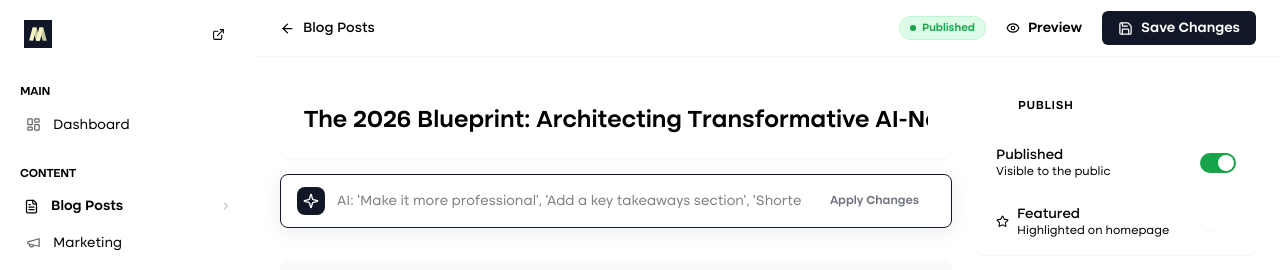
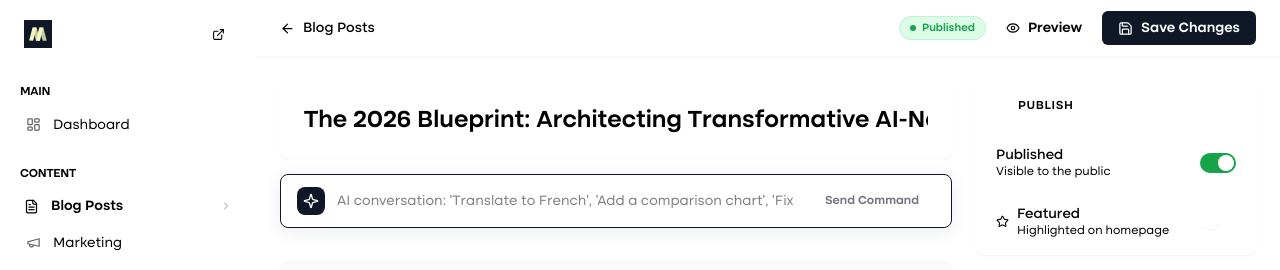
Before and after one commit to MindsCraft/mindscraft.dev, a Next.js app: page /admin/posts/edit/1 in a window 1280 px wide. Shown: the top 270 px of the page. Built offline with nearby package versions, Linux system fonts and the light colour scheme.

Commit message:
feat: conversational AI editor feedback

```diff
--- a/src/app/admin/posts/edit/[id]/page.tsx
+++ b/src/app/admin/posts/edit/[id]/page.tsx
@@ -4,7 +4,7 @@ import { useState, useEffect, use } from 'react'
 import { useRouter } from 'next/navigation'
 import Link from 'next/link'
 import dynamic from 'next/dynamic'
-import { ArrowLeft, Save, Eye, CheckCircle, Star, Tag, FileText, Globe, Sparkle, Loader2 } from 'lucide-react'
+import { ArrowLeft, Save, Eye, CheckCircle, Star, Tag, FileText, Globe, Sparkle, Loader2, X } from 'lucide-react'
 import styles from '@/styles/admin/pages/posts.module.css'
 import Loading from '../../new/loading'
 
@@ -119,10 +119,12 @@ export default function EditPostPage({ params }: { params: Promise<{ id: string
   // ── AI REFINEMENT LOGIC ──
   const [aiInstruction, setAiInstruction] = useState('')
   const [isAiRefining, setIsAiRefining] = useState(false)
+  const [aiResponse, setAiResponse] = useState<string | null>(null)
 
   const handleAiRefine = async () => {
     if (!aiInstruction.trim()) return
     setIsAiRefining(true)
+    setAiResponse(null)
     try {
       const res = await fetch('/api/admin/edit-post-ai', {
         method: 'POST',
@@ -136,6 +138,7 @@ export default function EditPostPage({ params }: { params: Promise<{ id: string
       const data = await res.json()
       if (data.success) {
         setFormData(prev => ({ ...prev, content: data.refinedContent }))
+        setAiResponse(data.explanation || "Changes applied!")
         setAiInstruction('')
       } else {
         alert(data.error || 'Failed to refine content')
@@ -183,14 +186,15 @@ export default function EditPostPage({ params }: { params: Promise<{ id: string
             </div>
 
             {/* AI COMMANDS DOCK */}
-            <div style={{ backgroundColor: 'var(--color-background)', border: '1px solid var(--color-primary)', borderRadius: 'var(--radius-lg)', padding: '12px 16px', marginBottom: 'var(--space-4)', display: 'flex', gap: 'var(--space-3)', alignItems: 'center', boxShadow: '0 4px 20px rgba(16, 24, 40, 0.08)' }}>
+            <div style={{ display: 'flex', flexDirection: 'column', gap: 'var(--space-3)', marginBottom: 'var(--space-4)' }}>
+              <div style={{ backgroundColor: 'var(--color-background)', border: '1px solid var(--color-primary)', borderRadius: 'var(--radius-lg)', padding: '12px 16px', display: 'flex', gap: 'var(--space-3)', alignItems: 'center', boxShadow: '0 4px 20px rgba(16, 24, 40, 0.08)' }}>
                 <div style={{ backgroundColor: 'var(--color-primary)', color: 'white', padding: '6px', borderRadius: '8px', display: 'flex' }}><Sparkle size={16} /></div>
                 <input
                   type="text"
                   value={aiInstruction}
                   onChange={(e) => setAiInstruction(e.target.value)}
                   onKeyDown={(e) => { if (e.key === 'Enter') { e.preventDefault(); handleAiRefine(); }}}
-                placeholder="AI: 'Make it more professional', 'Add a key takeaways section', 'Shorten the introduction'..."
+                  placeholder="AI conversation: 'Translate to French', 'Add a comparison chart', 'Fix my tone'..."
                   style={{ flex: 1, border: 'none', background: 'transparent', outline: 'none', fontSize: 'var(--text-sm)', color: 'var(--color-text-primary)' }}
                 />
                 <button
@@ -200,8 +204,23 @@ export default function EditPostPage({ params }: { params: Promise<{ id: string
                   className={styles.btnSecondary}
                   style={{ padding: '6px 16px', fontSize: 'var(--text-xs)', borderColor: 'var(--color-primary)', color: 'var(--color-primary)', fontWeight: 600 }}
                 >
-                {isAiRefining ? <span style={{ display: 'flex', alignItems: 'center', gap: '8px' }}><Loader2 size={12} className={styles.spin} /> Refining...</span> : 'Apply Changes'}
+                  {isAiRefining ? <span style={{ display: 'flex', alignItems: 'center', gap: '8px' }}><Loader2 size={12} className={styles.spin} /> Processing...</span> : 'Send Command'}
                 </button>
+              </div>
+
+              {aiResponse && (
+                <div style={{ backgroundColor: 'var(--color-surface)', border: '1px solid var(--color-border)', borderRadius: 'var(--radius-lg)', padding: '12px 16px', display: 'flex', gap: 'var(--space-3)', animation: 'slideIn 0.3s ease-out' }}>
+                  <div style={{ flex: 1 }}>
+                    <div style={{ display: 'flex', alignItems: 'center', gap: '8px', marginBottom: '4px' }}>
+                      <span style={{ fontSize: '10px', fontWeight: 700, textTransform: 'uppercase', color: 'var(--color-primary)' }}>AI Assistant Reply</span>
+                    </div>
+                    <p style={{ fontSize: 'var(--text-sm)', color: 'var(--color-text-secondary)', margin: 0, fontStyle: 'italic', lineHeight: 1.5 }}>
+                      "{aiResponse}"
+                    </p>
+                  </div>
+                  <button type="button" onClick={() => setAiResponse(null)} style={{ border: 'none', background: 'none', cursor: 'pointer', color: 'var(--color-text-tertiary)' }}><X size={14} /></button>
+                </div>
+              )}
             </div>
 
             <div style={{ border: '1px solid var(--color-border)', borderRadius: 'var(--radius-lg)', boxShadow: 'var(--shadow-xs)', overflow: 'hidden' }}>
--- a/src/app/api/admin/edit-post-ai/route.ts
+++ b/src/app/api/admin/edit-post-ai/route.ts
@@ -11,7 +11,20 @@ export async function POST(req: Request) {
     const { content, title, instruction } = await req.json();
 
     const genAI = new GoogleGenerativeAI(GEMINI_API_KEY);
-    const model = genAI.getGenerativeModel({ model: 'gemini-2.5-flash' });
+    const model = genAI.getGenerativeModel({
+      model: 'gemini-2.5-flash',
+      generationConfig: {
+        responseMimeType: "application/json",
+        responseSchema: {
+          type: "object",
+          properties: {
+            refinedContent: { type: "string" },
+            explanation: { type: "string" }
+          },
+          required: ["refinedContent", "explanation"]
+        } as any
+      }
+    });
 
     const prompt = `
     You are an expert editor at "MindsCraft", a top-tier software agency.
@@ -26,16 +39,19 @@ export async function POST(req: Request) {
     Action: Refine the content based on the instruction. Keep the same structure and tone unless asked otherwise.
     Ensure the HTML remains clean and high-quality.
 
-    Output: Return ONLY the raw HTML content string with NO triple backticks or conversational text.
+    Output Format:
+    1. refinedContent: The full, revised HTML for the article.
+    2. explanation: A friendly, premium conversational response to the user explaining what you did or confirming their request.
     `;
 
     const result = await model.generateContent(prompt);
     const response = await result.response;
-    const refinedHtml = response.text().trim();
+    const { refinedContent, explanation } = JSON.parse(response.text());
 
     return NextResponse.json({
       success: true,
-      refinedContent: refinedHtml
+      refinedContent,
+      explanation
     });
 
   } catch (error: any) {
```
Lines whose indentation alone changed are shown as unchanged.
